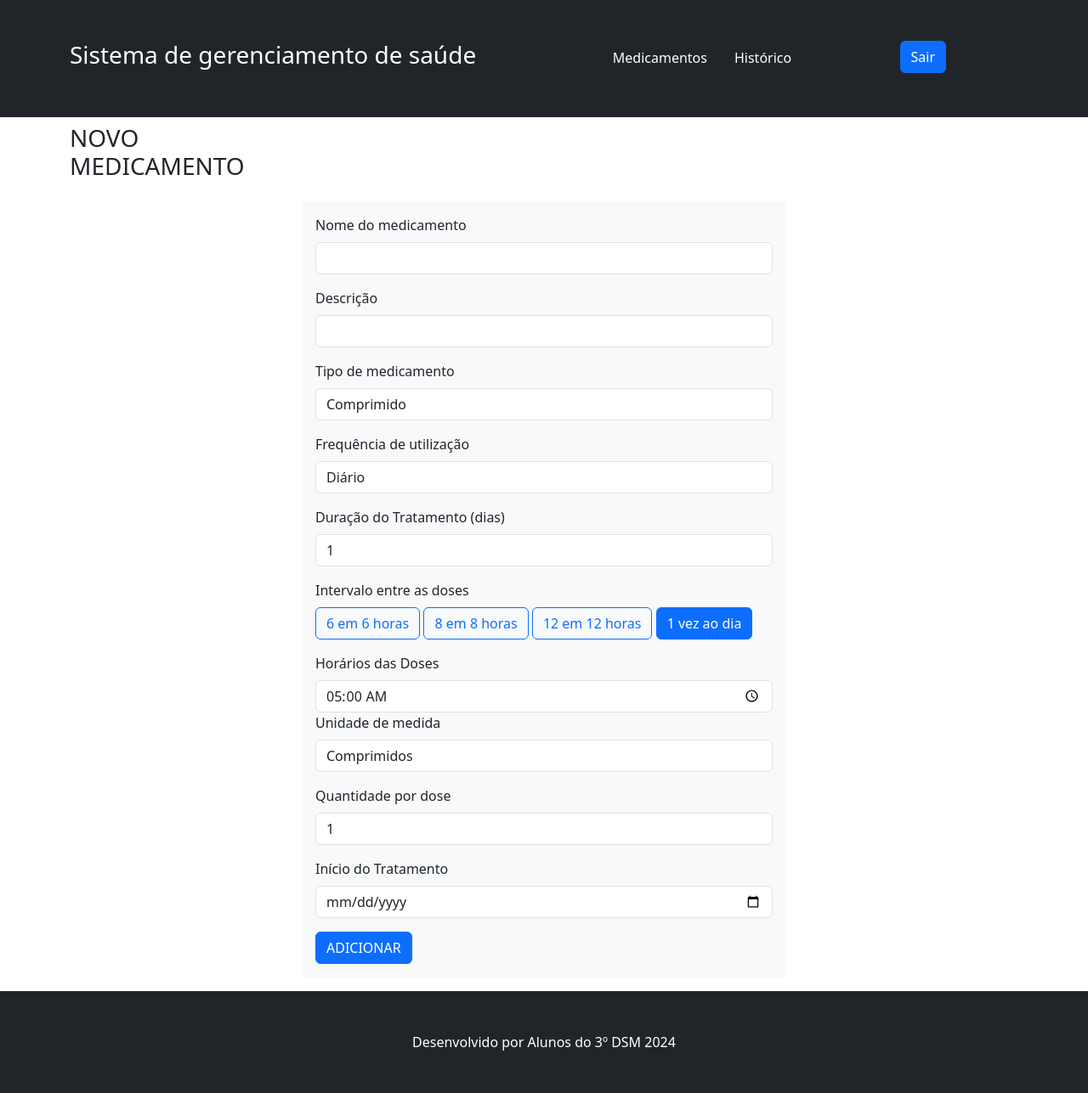
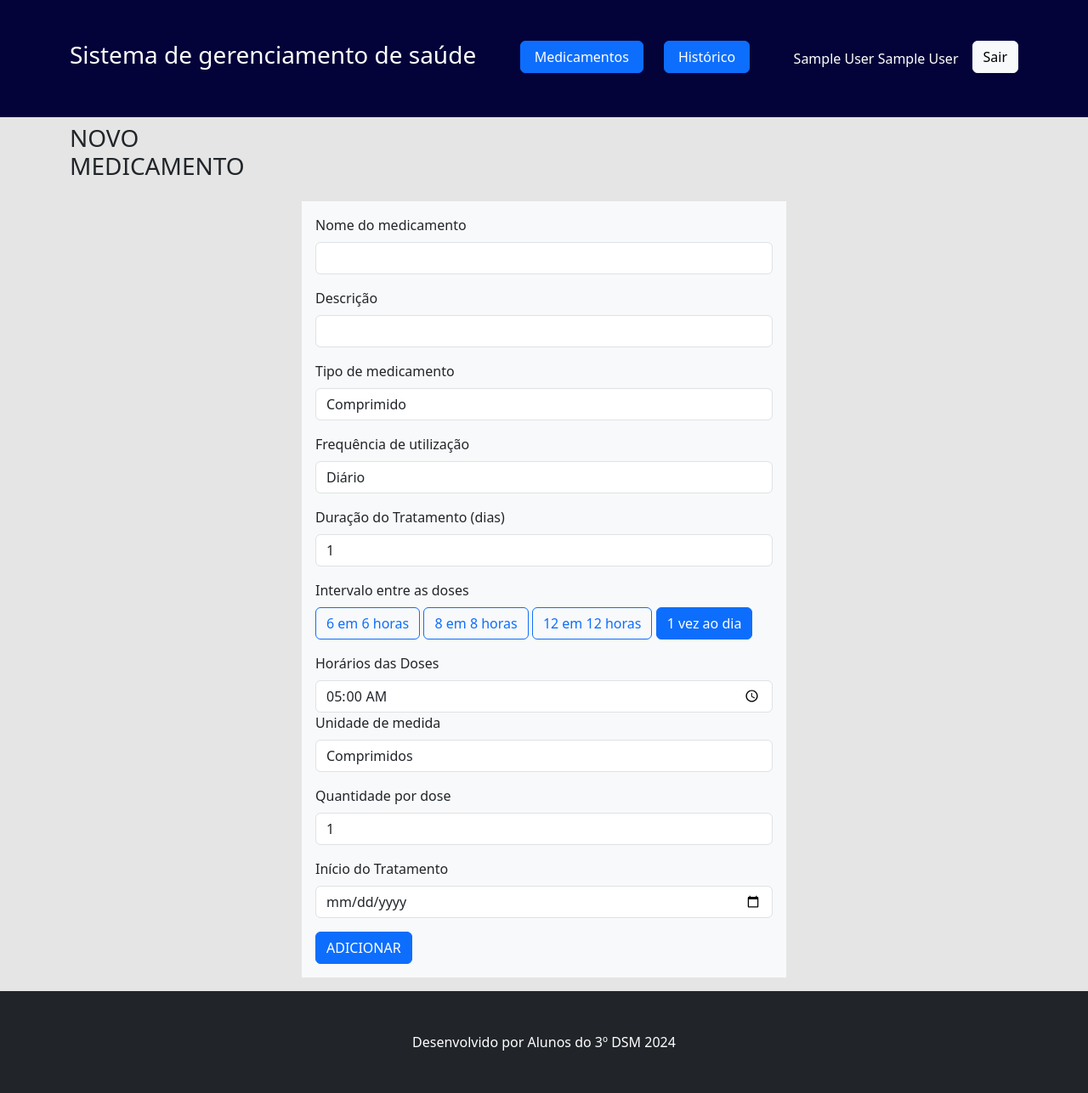
Before and after one commit to rodrigopolastro/pi3-monitoramento-saude, a PHP site: page /views/pages/new-medicine.php in a window 1280 px wide. Shown: the whole page at 85% size. Run offline with PHP 8.4, Linux system fonts and the light colour scheme; the visitor is signed in with stand-in values (Sample User, id 1); data comes from the database, SQL or seed files in the repository.

Commit message:
style: estiliza pagina de historico de saude

```diff
--- /dev/null
+++ b/assets/css/general.css
@@ -0,0 +1,9 @@
+html,
+body,
+section {
+    background-color: #e5e5e5;
+}
+
+header, footer {
+    background-color: rgb(3, 3, 58);
+}
--- a/views/components/header.php
+++ b/views/components/header.php
@@ -5,31 +5,35 @@
     <meta charset="UTF-8">
     <meta name="viewport" content="width=device-width, initial-scale=1.0">
     <link href="../../assets/css/bootstrap.min.css" rel="stylesheet">
+    <link href="../../assets/css/general.css" rel="stylesheet">
     <title>Sistema Acadêmico</title>
 </head>
 
 <body>
-    <header class="d-block p-5 text-bg-dark">
+    <header class="d-block p-5 text-white">
         <div class="container">
-            <div class="d-flex ">
+            <div class="d-flex justify-content-between">
                 <!-- Titulo página -->
-                <div class="col-sm-6">
+                <div class="">
                     <h3>Sistema de gerenciamento de saúde</h3>
                 </div>
 
                 <!-- Navbar -->
-                <div class="col-sm-4">
+                <div class="">
                     <ul class="nav me-lg-auto mb-2 justify-content-center mb-md-0">
-                        <li><a href="./list-medicines.php" class="nav-link px-3 text-white">Medicamentos</a></li><!--*******MUNDANÇA DE CAMINHO*****-->
-                        <li><a href="./health-monitoring.php" class="nav-link px-3 text-white">Histórico</a></li><!--*******MUNDANÇA DE CAMINHO*****-->
+                        <li class="me-4"><a href="./list-medicines.php" class="btn btn-primary  px-3 text-white">Medicamentos</a></li><!--*******MUNDANÇA DE CAMINHO*****-->
+                        <li><a href="./health-monitoring.php" class="btn btn-primary px-3 text-white">Histórico</a></li><!--*******MUNDANÇA DE CAMINHO*****-->
                     </ul>
                 </div>
 
                 <!-- Botao logout -->
-                <div class="d-grid gap-2 col-1 mx-auto">
+                <div class="d-flex">
+                    <div class="me-3 d-flex align-items-center">
+                        <span><?=$_SESSION['user_first_name']?> <?=$_SESSION['user_last_name']?></span>
+                    </div>
                     <form method="POST" action="../../controllers/users.php">
                         <input type="hidden" name="action" value="logout">
-                        <input type="submit" value="Sair" class="btn btn-primary">
+                        <input type="submit" value="Sair" class="btn btn-light">
                     </form>
                 </div>
             </div>
```
Also changed, not shown: helpers/formatTime.js (added, +18 -0 lines), views/js/displaySensorsRecord.js (+19 -10 lines), views/js/sensorsGraph.js (+8 -20 lines), views/pages/health-monitoring.php (+18 -15 lines).
